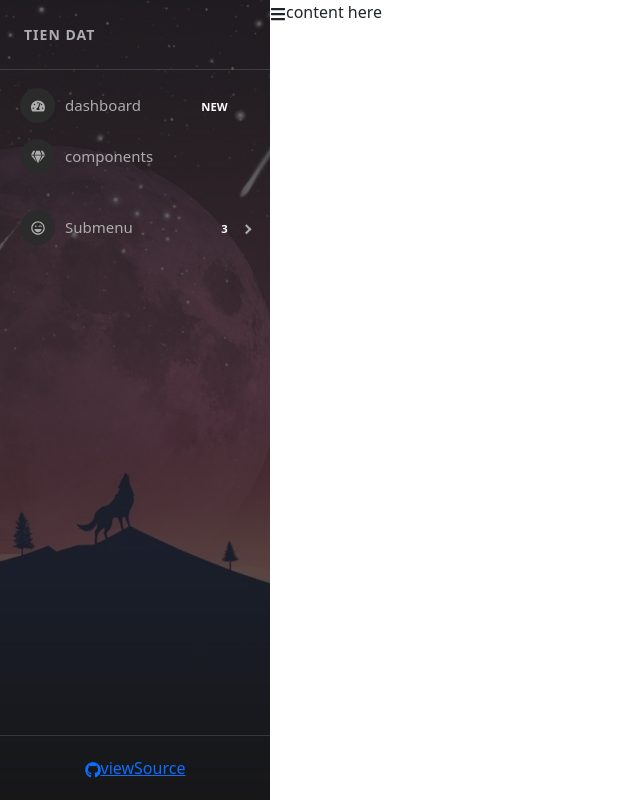
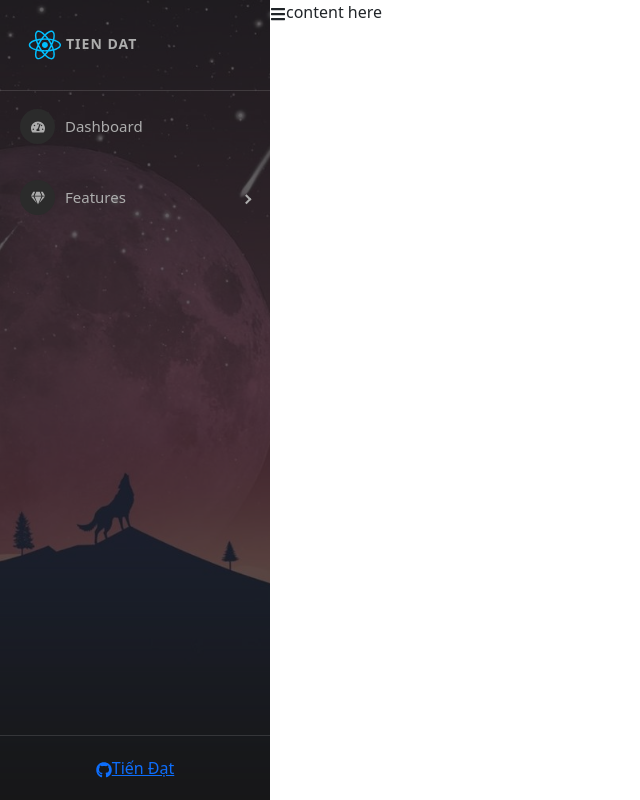
Before and after one commit to tiendat201102/learn-react, a React (Create React App) app: page /admins in a window 1280 px wide. Shown: the whole page, without its empty margins (0-640 px from the left). Built offline with nearby package versions, Linux system fonts and the light colour scheme.

Commit message:
video 55

```diff
--- a/package.json
+++ b/package.json
@@ -6,16 +6,19 @@
     "@testing-library/jest-dom": "5.16.4",
     "@testing-library/react": "13.3.0",
     "@testing-library/user-event": "13.5.0",
+    "axios": "0.27.2",
     "bootstrap": "5.3.3",
     "lucide-react": "^0.427.0",
     "react": "18.2.0",
     "react-bootstrap": "2.10.4",
     "react-dom": "18.2.0",
     "react-icons": "4.4.0",
+    "react-paginate": "8.1.3",
     "react-pro-sidebar": "0.7.1",
     "react-redux": "8.0.1",
     "react-router-dom": "6.3.0",
     "react-scripts": "5.0.1",
+    "react-toastify": "9.0.7",
     "redux": "4.2.0",
     "redux-devtools-extension": "2.13.9",
     "redux-thunk": "2.4.1",
--- a/src/components/Admin/SideBar.js
+++ b/src/components/Admin/SideBar.js
@@ -17,6 +17,8 @@ import {
   FaRegLaughWink,
   FaHeart,
 } from "react-icons/fa";
+import { DiReact } from "react-icons/di";
+import { MdDashboard } from "react-icons/md";
 
 
 import sidebarBg from "../../assests/bg2.jpg";
@@ -48,6 +50,7 @@ export default function SideBar({
             whiteSpace: "nowrap",
           }}
         >
+          <DiReact size={"3em"} color="00bfff"/>
           Tien Dat
         </div>
       </SidebarHeader>
@@ -55,21 +58,20 @@ export default function SideBar({
         <Menu iconShape="circle">
           <MenuItem
             icon={<FaTachometerAlt />}
-            suffix={<span className="badge red">NEW</span>}
+            // suffix={<span className="badge red">NEW</span>}
           >
-            dashboard
+            Dashboard
           </MenuItem>
-          <MenuItem icon={<FaGem />}>components</MenuItem>
+          {/* <MenuItem icon={<FaGem />}>components</MenuItem> */}
         </Menu>
         <Menu iconShape="circle">
           <SubMenu
-            title="Submenu"
-            suffix={<span className="badge yellow">3</span>}
-            icon={<FaRegLaughWink />}
+            icon={<FaGem />}
+            title="Features"
           >
-            <MenuItem>1</MenuItem>
-            <MenuItem>2</MenuItem>
-            <MenuItem>3</MenuItem>
+            <MenuItem>Quản lý user</MenuItem>
+            <MenuItem>Quản lý bài quiz</MenuItem>
+            <MenuItem>QUản lý câu hỏi</MenuItem>
           </SubMenu>
         </Menu>
       </SidebarContent>
@@ -81,7 +83,7 @@ export default function SideBar({
           }}
         >
           <a
-            href="https://github.com/azouaoui-med/react-pro-sidebar"
+            href="https://github.com/tiendat201102"
             target="_blank"
             className="sidebar-btn"
             rel="noopener noreferrer"
@@ -94,7 +96,7 @@ export default function SideBar({
                 overflow: "hidden",
               }}
             >
-              viewSource
+              Tiến Đạt
             </span>
           </a>
         </div>
--- /dev/null
+++ b/src/components/Admin/SideBar.scss
@@ -0,0 +1,31 @@
+.sidebar-btn-wrapper {
+    display: flex;
+    align-items: center;
+    justify-content: center;
+  }
+
+  .sidebar-btn {
+    transition: width 0.3s;
+    width: 150px;
+    padding: 1px 15px;
+    border-radius: 40px;
+    background: rgba(255, 255, 255, 0.05);
+    color: #adadad;
+    text-decoration: none;
+    margin: 0 auto;
+    height: 35px;
+    display: flex;
+    justify-content: center;
+    align-items: center;
+    text-overflow: ellipsis;
+    overflow: hidden;
+
+    span {
+      margin-left: 5px;
+      font-size: 13px;
+    }
+
+    &:hover {
+      color: $highlight-color;
+    }
+  }
```
Also changed, not shown: 1 other file (tests, documents, lock files or other folders).
